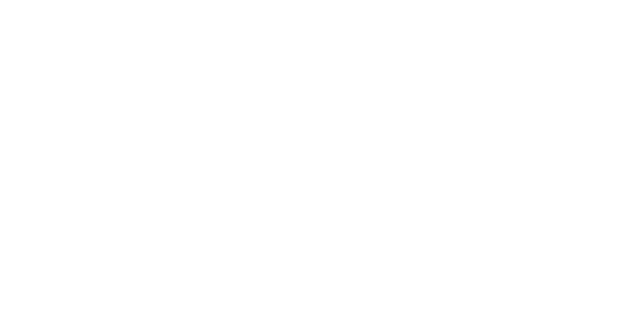
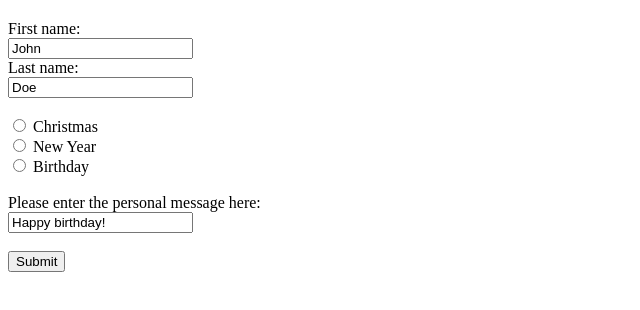
Before and after one commit to rwclutterbuck/greeting_card, a website: page index.html in a window 1280 px wide. Shown: the whole page, without its empty margins (0-640 px from the left). Drawn offline with Linux system fonts and the light colour scheme.

Commit message:
add message

```diff
--- a/index.html
+++ b/index.html
@@ -1,12 +1,28 @@
 <!DOCTYPE html>
-<html lang="en">
-<head>
-    <meta charset="UTF-8">
-    <meta http-equiv="X-UA-Compatible" content="IE=edge">
-    <meta name="viewport" content="width=device-width, initial-scale=1.0">
-    <title>Document</title>
-</head>
-<body>
+<html>
+  <body>
+    <h2></h2>
 
-</body>
+    <form action="">
+      <label for="fname">First name:</label><br />
+      <input type="text" id="fname" name="fname" value="John" /><br />
+      <label for="lname">Last name:</label><br />
+      <input type="text" id="lname" name="lname" value="Doe" /><br /><br />
+
+      <input type="radio" id="Christmas" name="event" value="Christmas" />
+      <label for="Christmas">Christmas</label><br />
+      <input type="radio" id="New Year" name="event" value="New Year" />
+      <label for="New Year">New Year</label><br />
+      <input type="radio" id="Birthday" name="event" value="Birthday" />
+      <label for="Birthday">Birthday</label>
+
+      <br />
+      <br />
+
+      <label for="message">Please enter the personal message here:</label><br />
+      <input type="text" id="message" value="Happy birthday!" /><br /><br />
+
+      <input type="submit" value="Submit" />
+    </form>
+  </body>
 </html>
```
